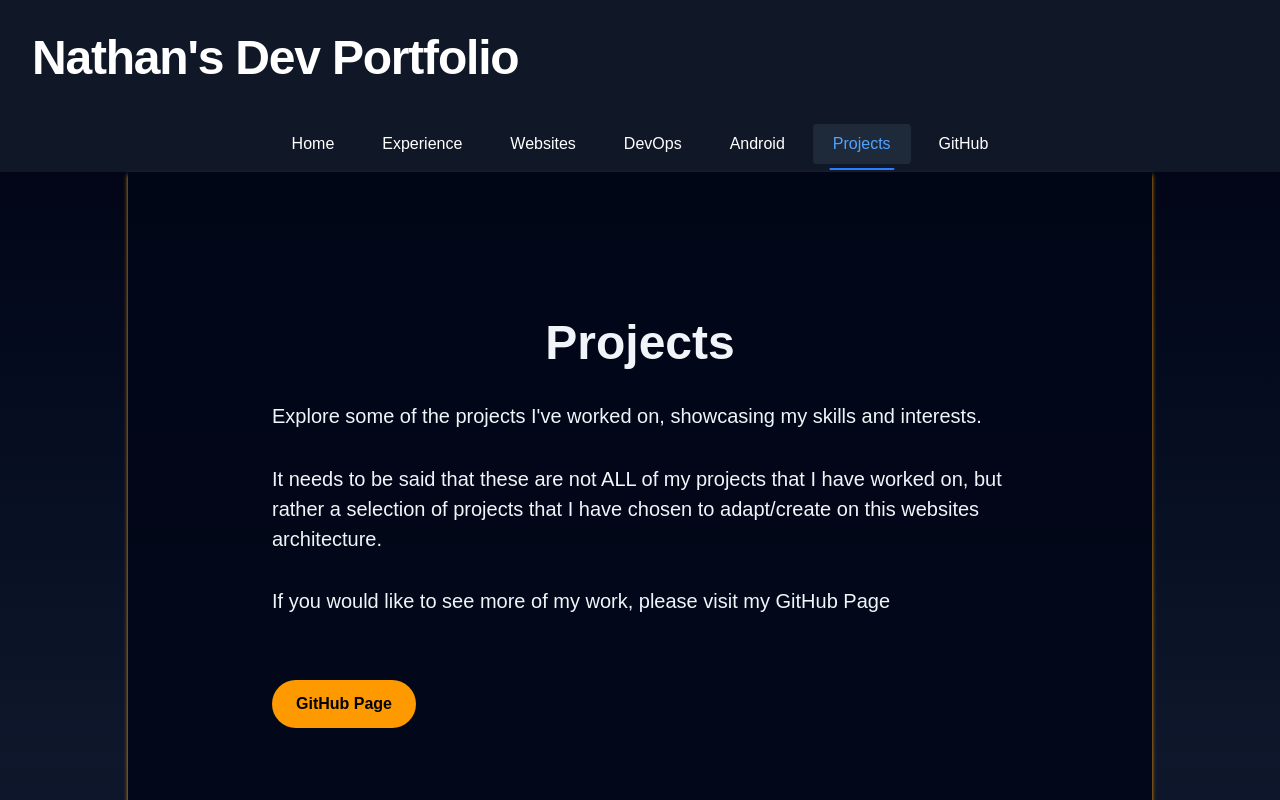
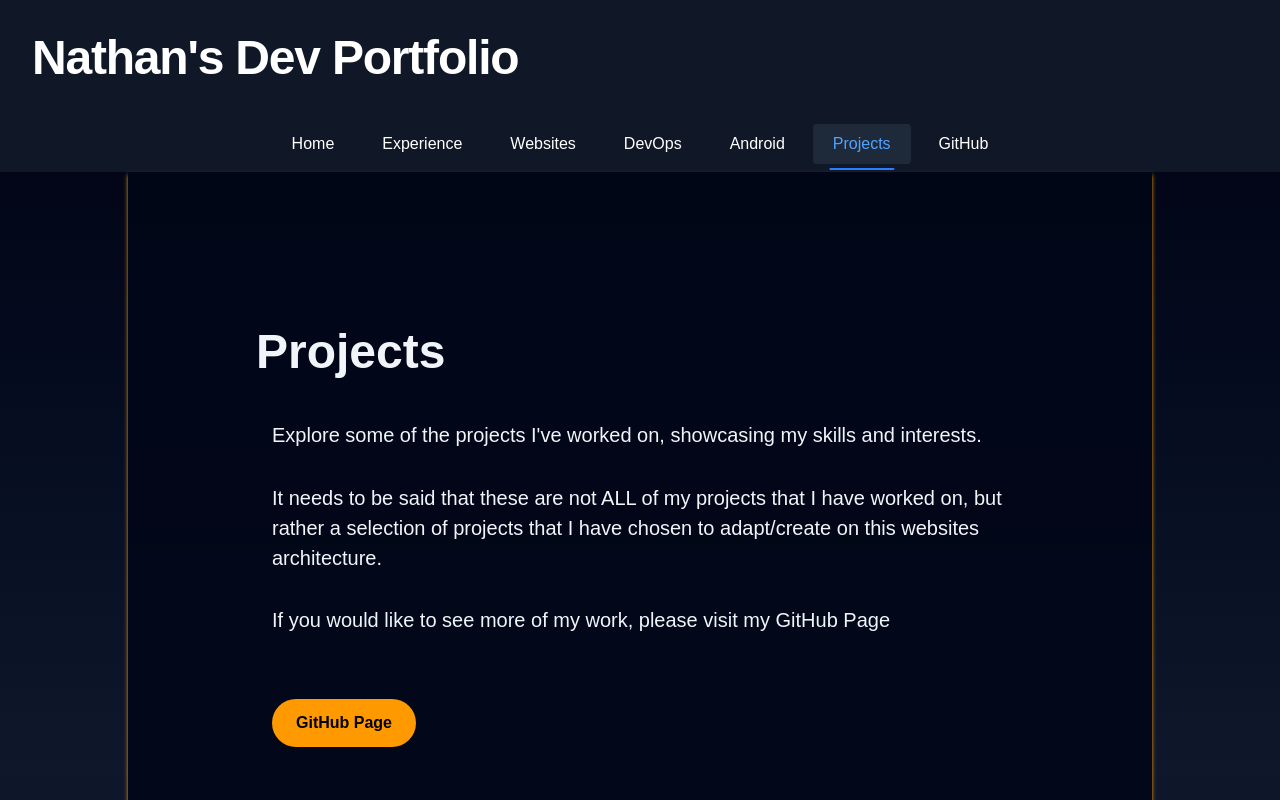
Before and after one commit to PapsBurr/personal-website-fullstack, a Next.js app in the folder frontend/: page /projects in a window 1280 px wide. Shown: the top 800 px of the page. Built offline with nearby package versions, Linux system fonts and the light colour scheme.

Commit message:
fix: h1 styling on projects page to match the rest of the site

```diff
--- a/frontend/src/app/projects/page.tsx
+++ b/frontend/src/app/projects/page.tsx
@@ -14,7 +14,7 @@ export default function ProjectsPage() {
     <div className="page-shell">
       <main className="page-main">
         <div className="container mx-auto px-4 py-8">
-          <h1 className="text-center text-4xl font-bold mb-16">Projects</h1>
+          <h1>Projects</h1>
           {/* Opening statement */}
           <p className="mt-6 text-lg text-slate-100">
             Explore some of the projects I've worked on, showcasing my skills
```
